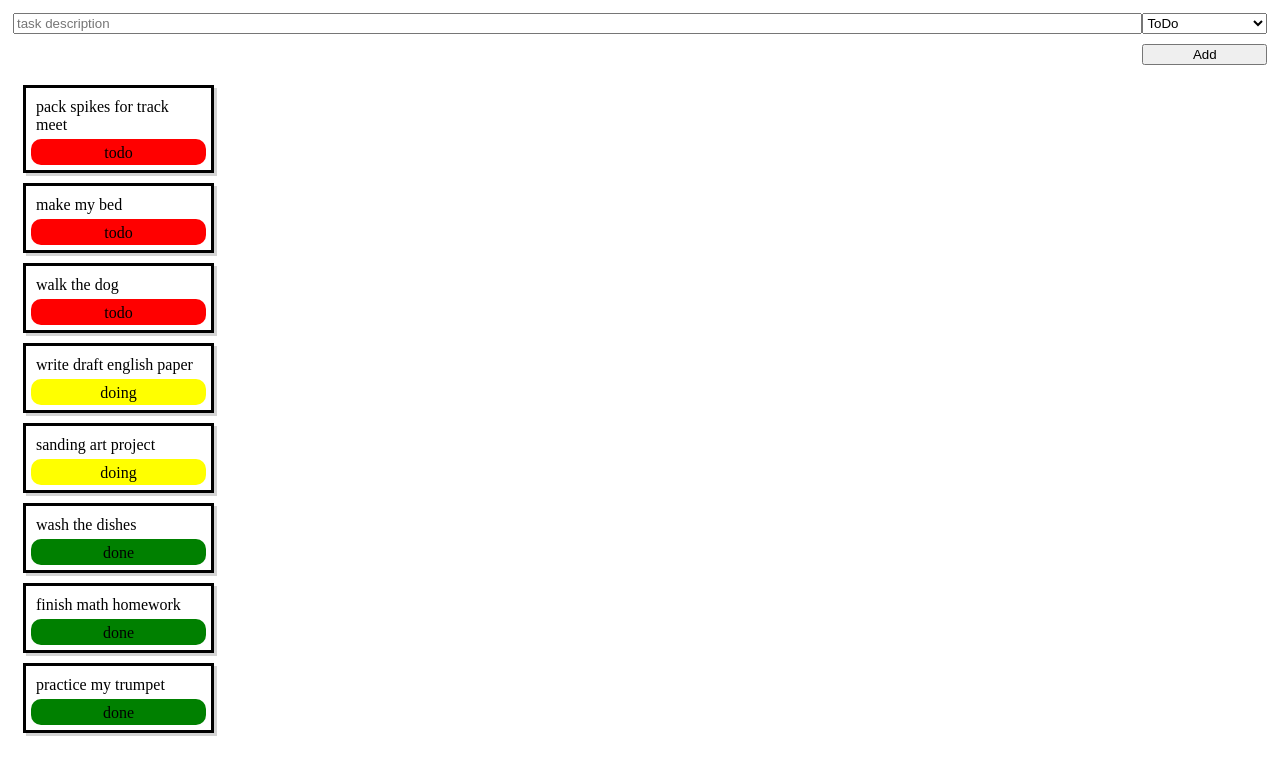
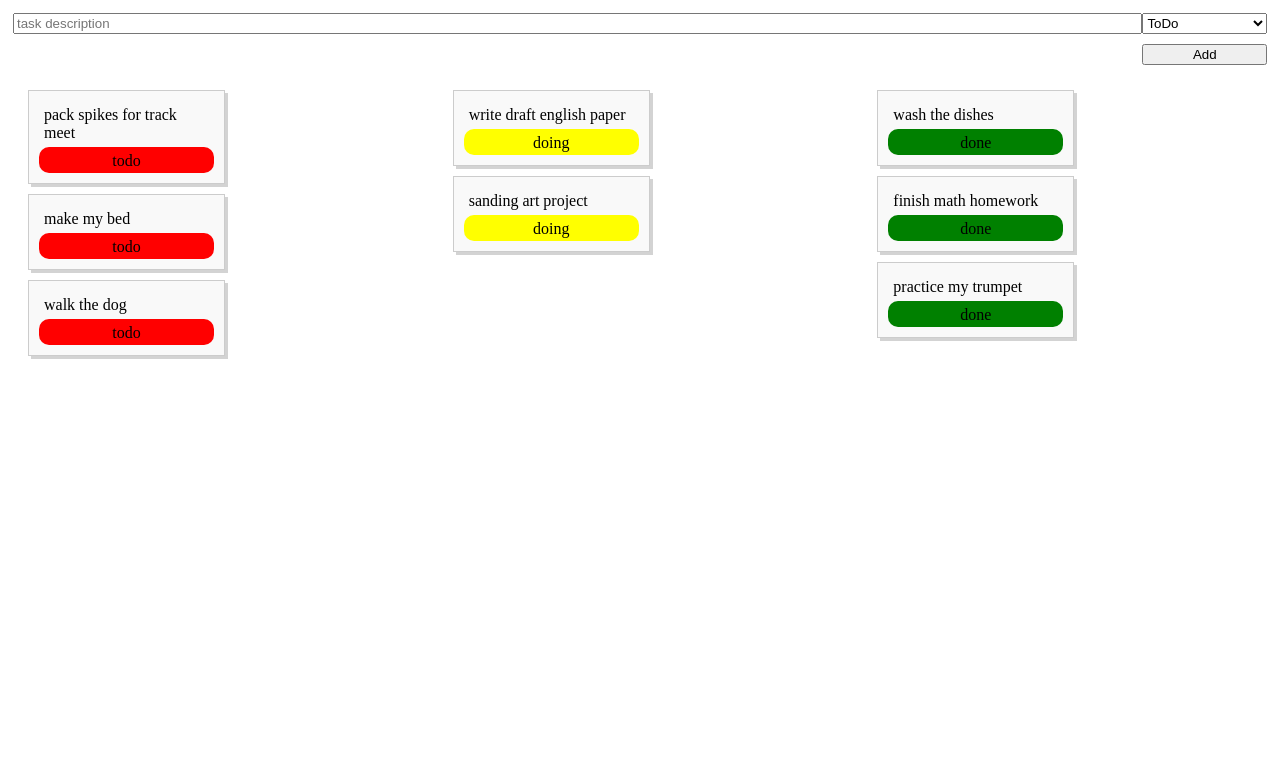
Before and after one commit to knightmoves-schools/capstone-078-kanban-board-columns-trq-frags, a website: page index.html in a window 1280 px wide. Drawn offline with Linux system fonts and the light colour scheme.

Commit message:
donje doen oewfewkndfwef

```diff
--- a/index.html
+++ b/index.html
@@ -1,14 +1,26 @@
 <!DOCTYPE html>
 <html>
-
 <head>
   <title>Task App</title>
   <link rel="stylesheet" href="style.css">
   <style>
+    .board {
+      display: flex;
+      gap: 20px;
+    }
 
+    .column {
+      flex: 1;
+    }
+
+    .card {
+      border: 1px solid #ccc;
+      padding: 10px;
+      margin-bottom: 10px;
+      background-color: #f9f9f9;
+    }
   </style>
 </head>
-
 <body>
   <form id="task-form">
     <div class="task-form-row">
@@ -24,7 +36,9 @@
       <button class="right-side" type="submit">Add</button>
     </div>
   </form>
+
   <div id="tasks" class="board">
+    <div id="todo-column" class="column">
       <div id="task-1" class="card">
         <div id="task-description-1" class="left-side">pack spikes for track meet</div>
         <div id="task-status-1" class="todo task-status right-side">todo</div>
@@ -37,6 +51,9 @@
         <div id="task-description-3" class="left-side">walk the dog</div>
         <div id="task-status-3" class="todo task-status right-side">todo</div>
       </div>
+    </div>
+
+    <div id="doing-column" class="column">
       <div id="task-4" class="card">
         <div id="task-description-4" class="left-side">write draft english paper</div>
         <div id="task-status-4" class="doing task-status right-side">doing</div>
@@ -45,6 +62,9 @@
         <div id="task-description-5" class="left-side">sanding art project</div>
         <div id="task-status-5" class="doing task-status right-side">doing</div>
       </div>
+    </div>
+
+    <div id="done-column" class="column">
       <div id="task-6" class="card">
         <div id="task-description-6" class="left-side">wash the dishes</div>
         <div id="task-status-6" class="done task-status right-side">done</div>
@@ -58,6 +78,6 @@
         <div id="task-status-8" class="done task-status right-side">done</div>
       </div>
     </div>
+  </div>
 </body>
-
 </html>
```
Lines whose indentation alone changed are shown as unchanged.
